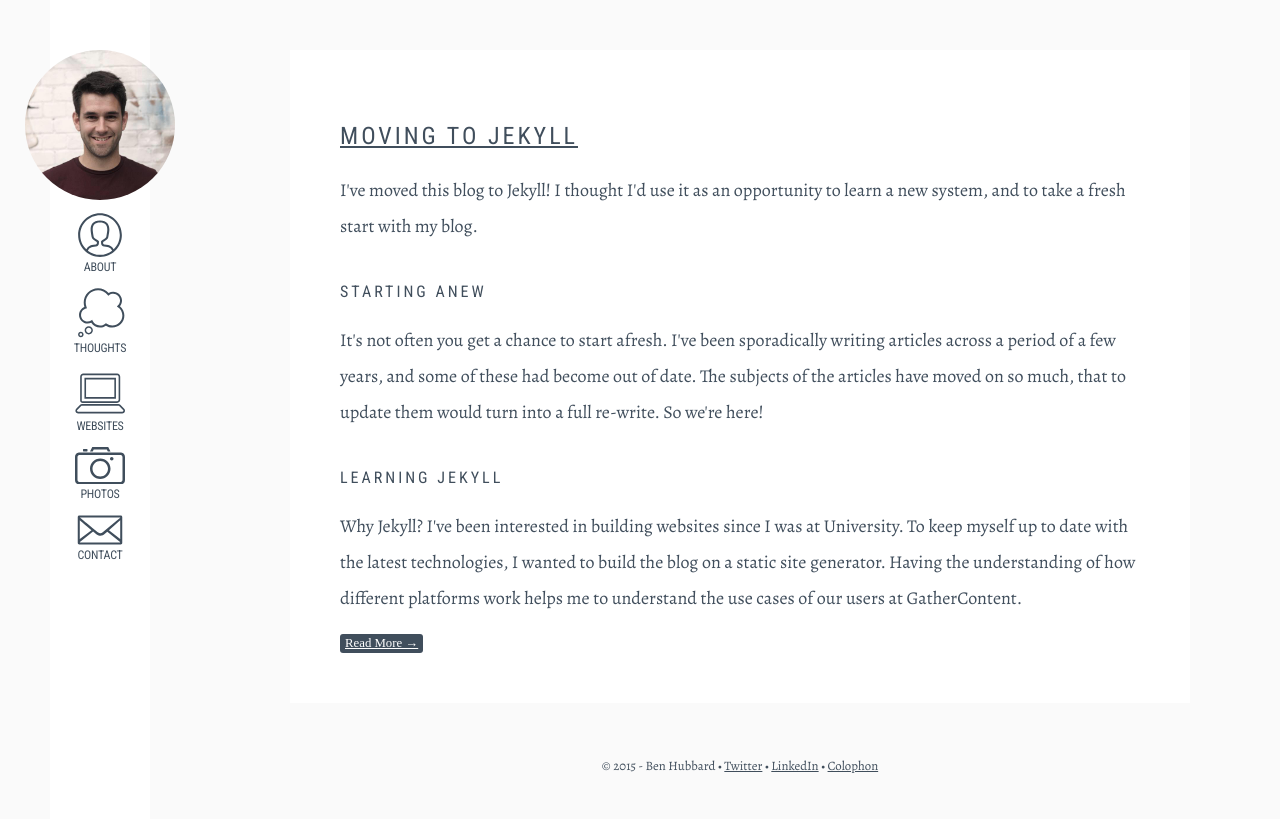
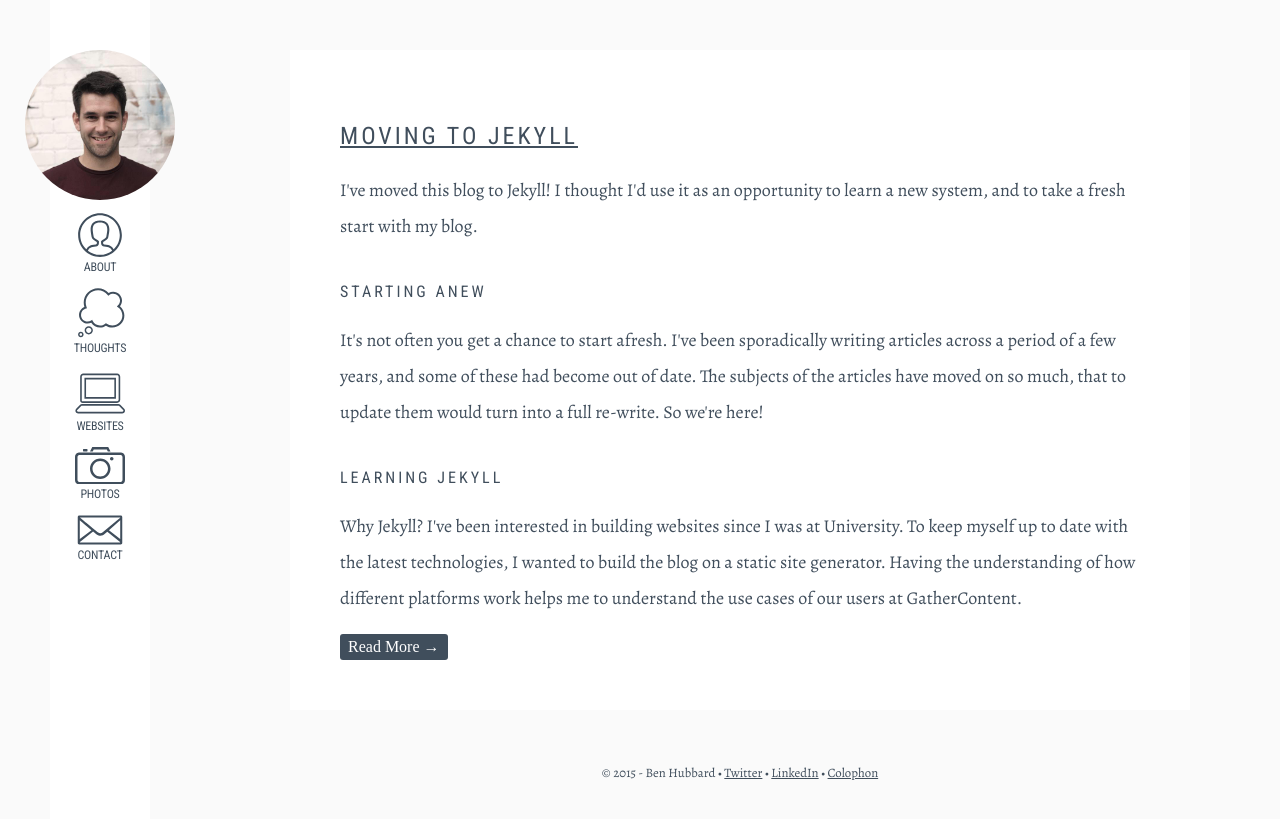
Before and after one commit to benhubbard434/benhubbard, a Jekyll site: the page built from thoughts.html, in a window 1280 px wide. Shown: the top 819 px of the page. Built offline with Jekyll 4.4.1, drawn with Linux system fonts in a browser that asks for light colours; nearby versions of some CDN libraries; Markdown is read by kramdown in place of the engine named in the settings.

Commit message:
Update app.css

```diff
--- a/assets/css/app.css
+++ b/assets/css/app.css
@@ -248,12 +248,12 @@ a,abbr,acronym,address,applet,article,aside,audio,b,big,blockquote,body,canvas,c
 		.read-more {
 			display: inline-block;
 			background: #404e5c;
-			padding: 3px 5px;
+			padding: 5px 8px;
 			border-radius: 3px;
 			margin-bottom: 16px;
 			color: white;
 			margin: 0;
-			font-size: 80%;
+			text-decoration: none;
 		}
 		/*
     Mobile Menu Core Style
```
